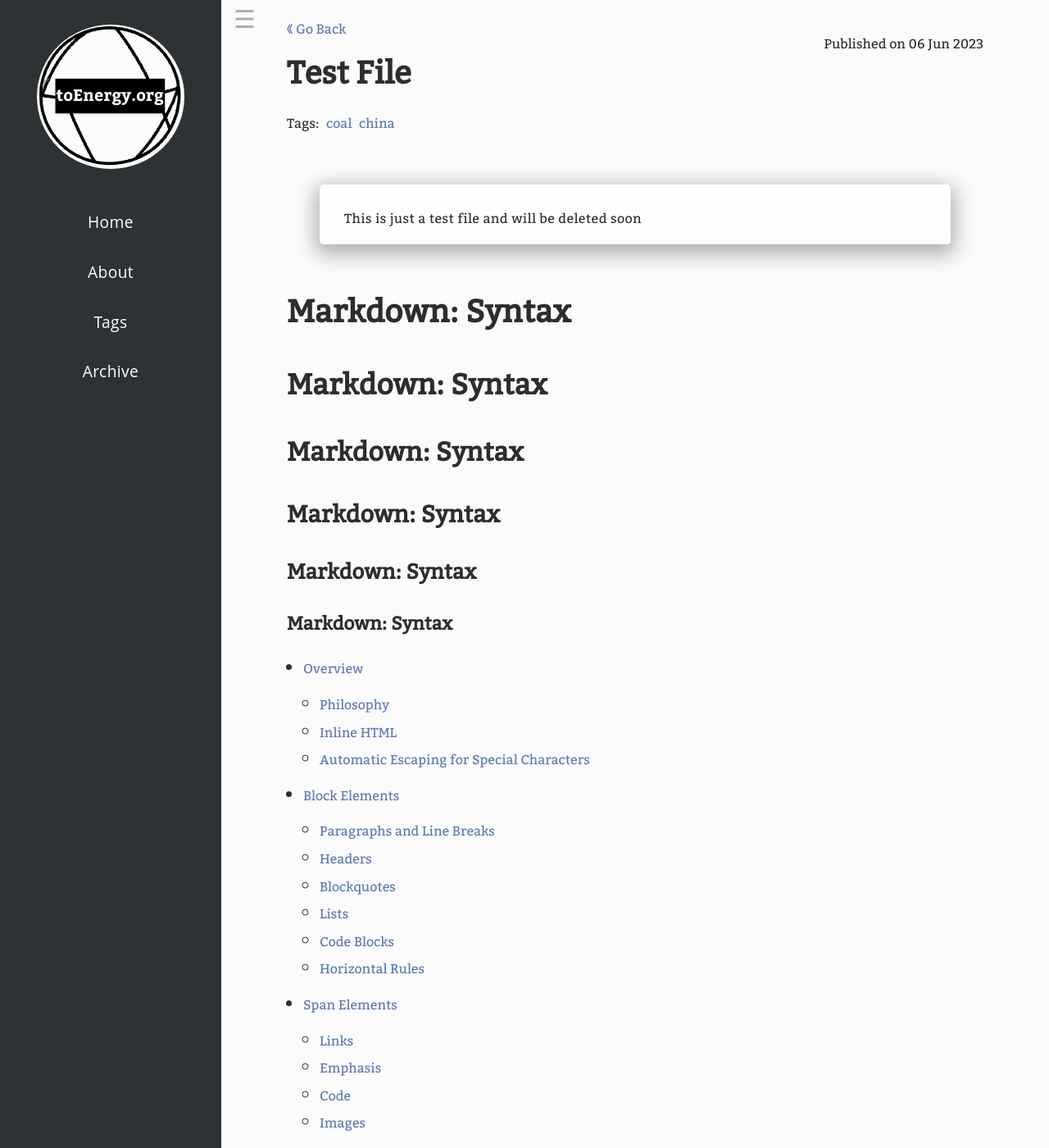
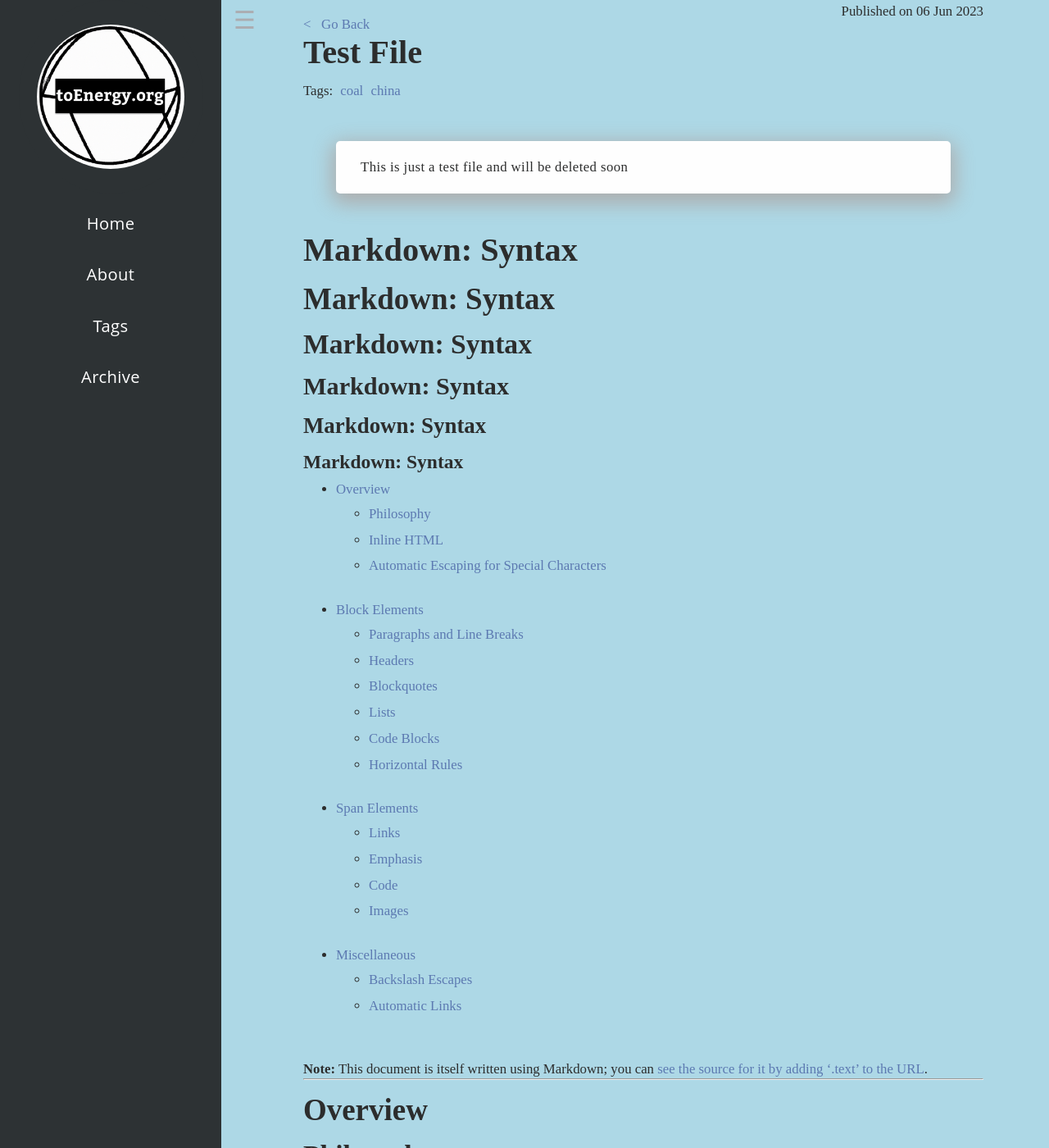
Before and after one commit to toenergyORG/toenergyorg.github.io, a Jekyll site: the page built from _posts/2023-06-06-test-file.md, in a window 1280 px wide and 1400 px high. Shown: the whole window at 82% size. Built offline with Jekyll 4.4.1, drawn with Linux system fonts in a browser that asks for light colours; some web fonts are replaced.

Commit message:
init commit

```diff
--- a/_config.yml
+++ b/_config.yml
@@ -2,7 +2,7 @@ title: toenergy.org
 description: Hi, I'm Stefan. On this site you can find some of my notes and writings about the topic of energy, more specifically fossil fuels and the transition to renewables, as well as economics and policy-making, especially in developing countries.
 markdown: kramdown
 
-baseurl: toenergy.org
+#baseurl: toenergy.org
 
 permalink: /post/:title/
 
--- a/_layouts/default.html
+++ b/_layouts/default.html
@@ -5,6 +5,8 @@
     <title>{{ page.title }} - {{ site.title }}</title>
     <link rel="stylesheet" href="/assets/css/styles.css">
     <link rel="icon" type="image/x-icon" href="/assets/img/favicon.ico">
+    <script data-goatcounter="https://toenergyorg.goatcounter.com/count"
+        async src="//gc.zgo.at/count.js"></script>
 </head>
 <body>
 
--- a/_layouts/post.html
+++ b/_layouts/post.html
@@ -1,7 +1,7 @@
 ---
 layout: default
 ---
-<a href="#" onclick="goBack()">《 Go Back</a>
+<a href="#" onclick="goBack()">&#706; &nbsp; Go Back</a>
 <h1 style="padding-top: 0px!important;">{{ page.title }}</h1>
 <p style="word-spacing: 5px">Tags:
   {% for tag in page.tags %}
@@ -19,9 +19,9 @@ function goBack() {
     var specificDomain = 'toenergy.org';
 
     if (referringURL.includes(specificDomain)) {
-      history.go(-1); // Go back
+      history.go(-1);
     } else {
-      window.location.href = 'http://www.toenergy.org'; // Go to example webpage
+      window.location.href = 'http://www.toenergy.org';
     }
   }
 </script>
--- a/_sass/main.scss
+++ b/_sass/main.scss
@@ -19,7 +19,9 @@ padding: 0;
 
 @font-face {
    font-family: 'main-font';
-   src: url("/assets/fonts/Kadwa.ttf") format("truetype");
+    // src: url("/assets/fonts/Kadwa.ttf") format("truetype");
+    // src: url("/assets/fonts/NotoSerifSC.ttf") format("truetype");
+    src: url("/assets/fonts/KaiseiOpti.ttf") format("truetype");
 }
 
 body {
@@ -28,6 +30,7 @@ body {
     max-width: 1980px;
     background-color: $sidebar-primary;
     margin: 0 auto;
+    font-size: 1.05em;
 }
 #sidebar {
     font-family: $secondary-font;
@@ -111,10 +114,11 @@ body {
 
 div#content {
     margin-left: $sidebar-width;
-    padding: 20px 80px;
+    padding: 20px 80px 20px 100px;
     min-height: 1000px;
     background-color: $primary-color;
     color: $secondary-color;
+    list-style-position: outside;
     a {
         color: $link-color;
     }
@@ -131,16 +135,17 @@ h5 { font-size: 1.6em; }
 h6 { font-size: 1.4em; }
 
 ol, ul {
-    padding: 10px 20px;
+    padding: 10px 40px;
+    list-style-position: outside !important;
 }
 
-li, p {
+p {
     line-height: 1.4em;
     margin-top: 0.7em;
 }
 
-p{
-    margin-top: 0.7em;
+li {
+    margin-bottom: 0.7em;
 }
 
 a {
@@ -178,7 +183,12 @@ blockquote {
     line-height: 1.7em;
     font-weight: 300;
     letter-spacing: 0.4px;
+
+    p {
+        margin: 0;
+    }
 }
+
 .important-notice {
     border: 1px solid #ae1d15;
 }
@@ -203,3 +213,10 @@ blockquote {
     margin-top: 10px;
     font-size: 0.8em;
 }
+
+
+@media only screen and (max-width: 1400px) {
+    div#content {
+      background-color: lightblue;
+    }
+  }
```
Also changed, not shown: 13 other files.
